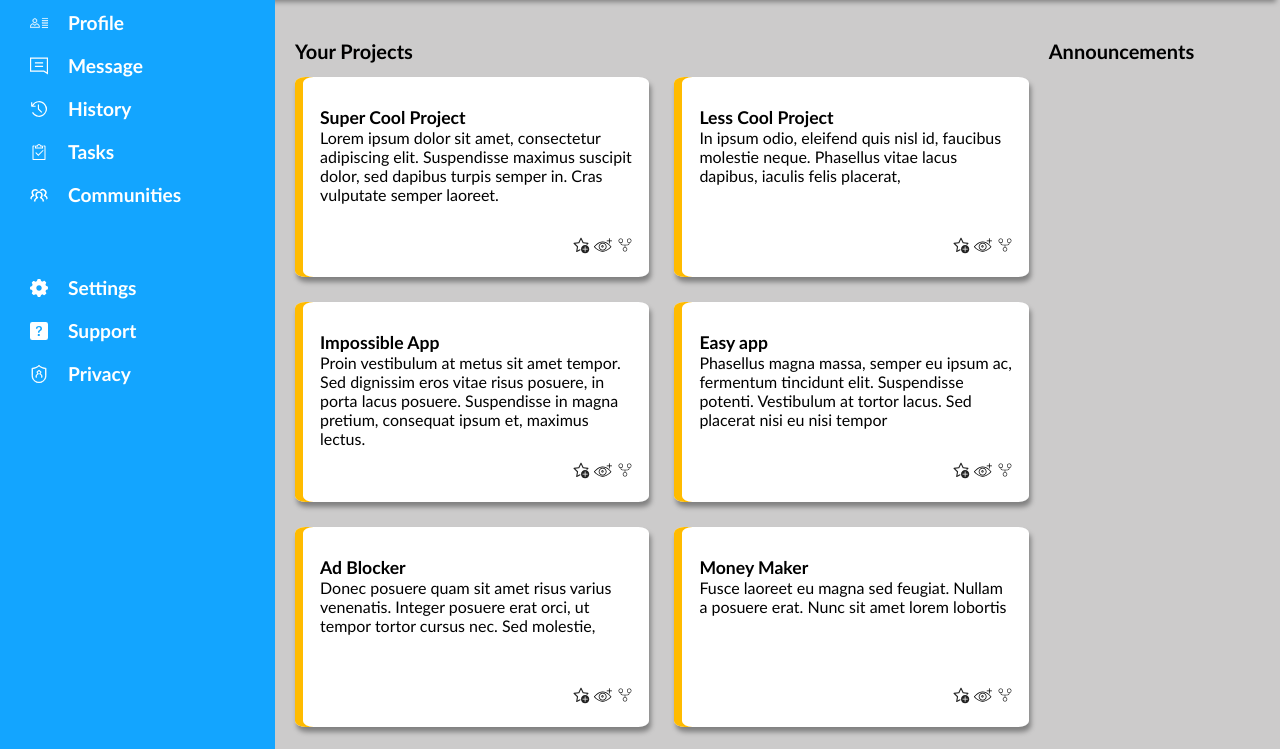
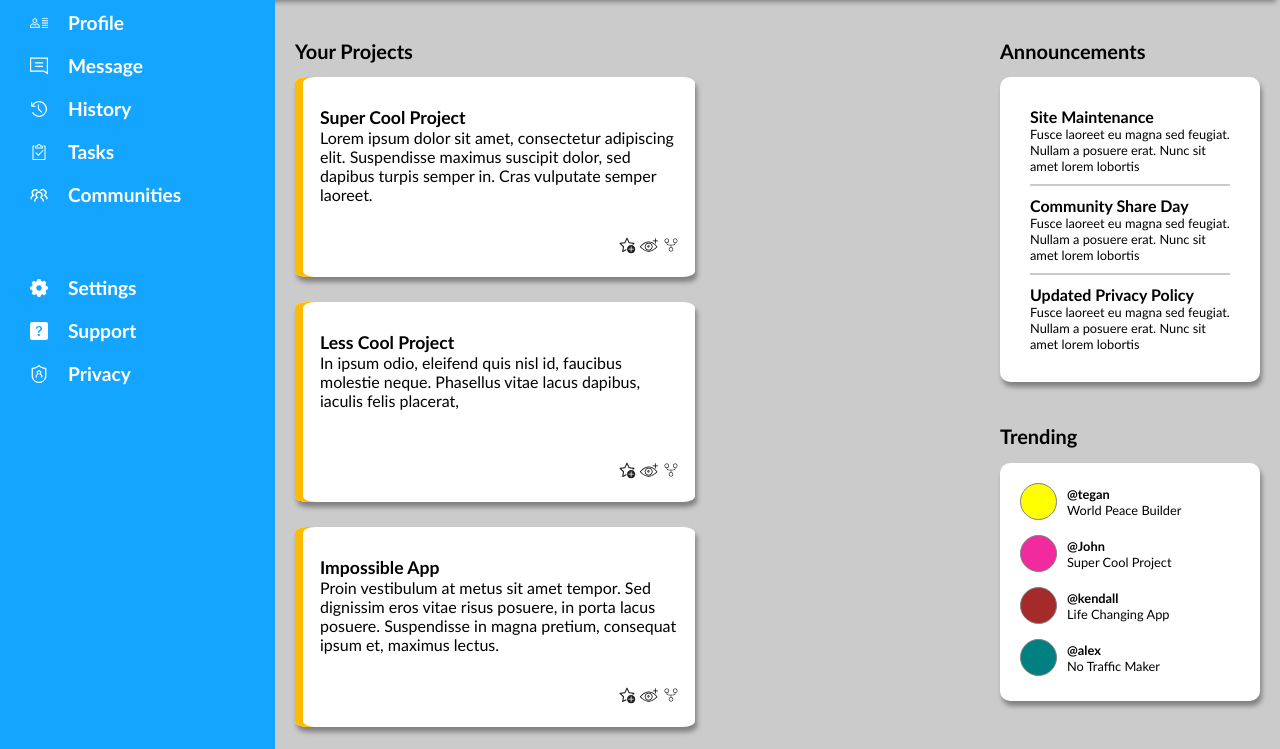
Before and after one commit to derek4987/admin-dashboard, a plain HTML site: page index.html in a window 1280 px wide. Shown: the part 183-932 px from the top of the page. Drawn offline with Linux system fonts and the light colour scheme.

Commit message:
Add sections to main content section

```diff
--- a/index.html
+++ b/index.html
@@ -135,7 +135,53 @@
             </div>
         </div>
         <div class="mc-panel">
-
+            <div class="mc-panel-announcement">
+                <div class="announcement">
+                    <div style="font-size: 1rem; font-weight: 600;">Site Maintenance</div>
+                    <p style="margin: 0; padding: 0; font-size: 0.8rem;">Fusce laoreet eu magna sed feugiat. Nullam a posuere erat. Nunc sit amet lorem lobortis</p>
+                </div>
+                <div class="break-line"></div>
+                <div class="announcement">
+                    <div style="font-size: 1rem; font-weight: 600;">Community Share Day</div>
+                    <p style="margin: 0; padding: 0; font-size: 0.8rem;">Fusce laoreet eu magna sed feugiat. Nullam a posuere erat. Nunc sit amet lorem lobortis</p>
+                </div>
+                <div class="break-line"></div>
+                <div class="announcement">
+                    <div style="font-size: 1rem; font-weight: 600;">Updated Privacy Policy</div>
+                    <p style="margin: 0; padding: 0; font-size: 0.8rem;">Fusce laoreet eu magna sed feugiat. Nullam a posuere erat. Nunc sit amet lorem lobortis</p>
+                </div>
+            </div>
+            <div class="mc-trending-heading headings">Trending</div>
+            <div class="mc-panel-trending">
+                <div class="trending-accounts">
+                    <div class="profile-img img-1"></div>
+                    <div>
+                        <div style="font-size: 0.8rem; font-weight: 600;">@tegan</div>
+                        <p style="margin: 0; padding: 0; font-size: 0.8rem;">World Peace Builder</p>
+                    </div>
+                </div>
+                <div class="trending-accounts">
+                    <div class="profile-img img-2"></div>
+                    <div>
+                        <div style="font-size: 0.8rem; font-weight: 600;">@John</div>
+                        <p style="margin: 0; padding: 0; font-size: 0.8rem;">Super Cool Project</p>
+                    </div>
+                </div>
+                <div class="trending-accounts">
+                    <div class="profile-img img-3"></div>
+                    <div>
+                        <div style="font-size: 0.8rem; font-weight: 600;">@kendall</div>
+                        <p style="margin: 0; padding: 0; font-size: 0.8rem;">Life Changing App</p>
+                    </div>
+                </div>
+                <div class="trending-accounts">
+                    <div class="profile-img img-4"></div>
+                    <div>
+                        <div style="font-size: 0.8rem; font-weight: 600;">@alex</div>
+                        <p style="margin: 0; padding: 0; font-size: 0.8rem;">No Traffic Maker</p>
+                    </div>
+                </div>
+            </div>
         </div>
     </div>
 </div>
--- a/style.css
+++ b/style.css
@@ -192,7 +192,7 @@ ul {
     grid-row: 2 / 3;
     z-index: -1;
     display: grid;
-    grid-template-columns: 3fr 1fr;
+    grid-template-columns: auto 300px;
     grid-template-rows: 80px auto;
     box-sizing: border-box;
 }
@@ -243,3 +243,70 @@ ul {
     align-self: flex-end;
     margin-top: auto;
 }
+
+.main-content .mc-panel {
+    display: flex;
+    flex-direction: column;
+}
+
+.mc-panel .mc-panel-announcement {
+    grid-row: 1 / 2;
+    background-color: white;
+    padding: 30px 30px 30px 30px;
+    border-radius: 10px;
+    margin-right: 20px;
+    margin-left: 20px;
+    max-height: min-content;
+    display: flex;
+    flex-direction: column;
+    gap: 10px;
+    box-shadow: 2px 5px 5px gray;
+}
+
+.break-line {
+    height: 2px;
+    background-color: rgb(202, 200, 200);
+}
+
+.mc-panel .mc-trending-heading {
+
+}
+
+.mc-panel .mc-panel-trending {
+    background-color: white;
+    padding: 20px 30px 25px 20px;
+    border-radius: 10px;
+    margin-right: 20px;
+    margin-top: 15px;
+    margin-left: 20px;
+    box-shadow: 2px 5px 5px gray;
+    display: flex;
+    flex-direction: column;
+    gap: 15px;
+}
+
+.trending-accounts {
+    display: flex;
+    align-items: center;
+    gap: 10px;
+}
+
+.trending-accounts .profile-img {
+    height: 35px;
+    width: 35px;
+    border: 1px solid rgb(129, 129, 129);
+    border-radius: 50%;
+}
+
+.img-1 {
+    background-color: yellow;
+}
+.img-2 {
+    background-color: rgb(241, 42, 158);
+}
+.img-3 {
+    background-color: brown;
+}
+.img-4 {
+    background-color: teal;
+}
```
